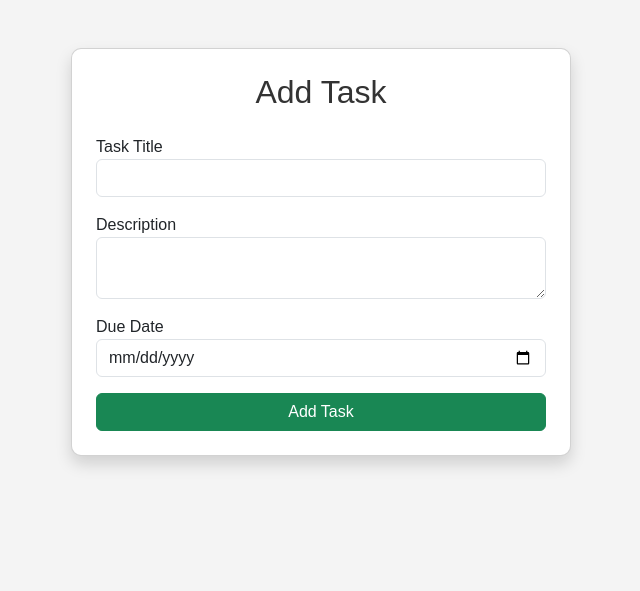
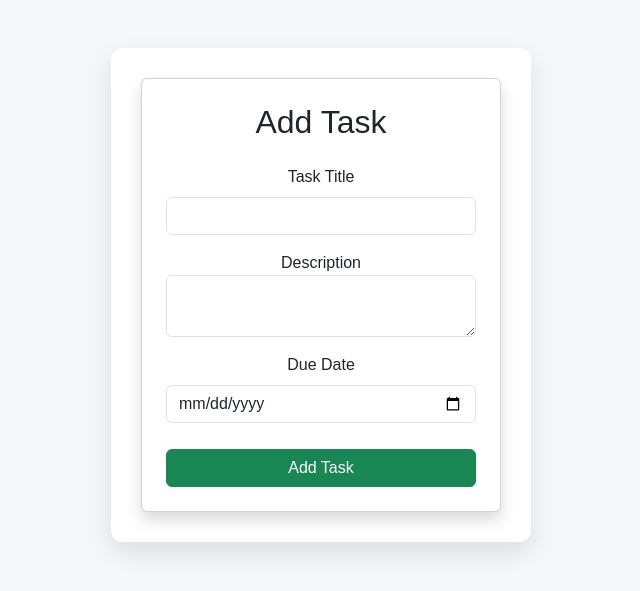
Before and after one commit to eat29-ops/schooltask_tracker, a Flask app: template templates/add_task.html in a window 1280 px wide. Shown: the top 591 px of the page, without its empty margins (319-959 px from the left). Run offline with Flask 3, Linux system fonts and the light colour scheme; the template is opened without the code that fills it, so the values that code supplies are empty.

Commit message:
Revamp CSS styles for layout and components
Updated body styles and added new container, input, and button styles.

```diff
--- a/static/style.css
+++ b/static/style.css
@@ -1,14 +1,55 @@
 body {
-    background-color: #f4f4f4;
+    margin: 0;
     font-family: Arial, sans-serif;
+    background: #f4f6f9;
 }
 
-.card {
-    max-width: 500px;
-    margin: auto;
-    border-radius: 10px;
+.container {
+    width: 100%;
+    max-width: 420px;
+    margin: 80px auto;
+    background: white;
+    padding: 30px;
+    border-radius: 12px;
+    box-shadow: 0 10px 25px rgba(0,0,0,0.1);
+    text-align: center;
 }
 
-h1, h2 {
+h1 {
+    margin-bottom: 20px;
     color: #333;
 }
+
+input {
+    width: 90%;
+    padding: 10px;
+    margin: 8px 0;
+    border: 1px solid #ccc;
+    border-radius: 8px;
+}
+
+button {
+    width: 95%;
+    padding: 10px;
+    margin-top: 10px;
+    border: none;
+    background: #4a90e2;
+    color: white;
+    border-radius: 8px;
+    cursor: pointer;
+}
+
+button:hover {
+    background: #357bd8;
+}
+
+a {
+    display: block;
+    margin-top: 12px;
+    color: #4a90e2;
+    text-decoration: none;
+}
+
+a:hover {
+    text-decoration: underline;
+}
```
